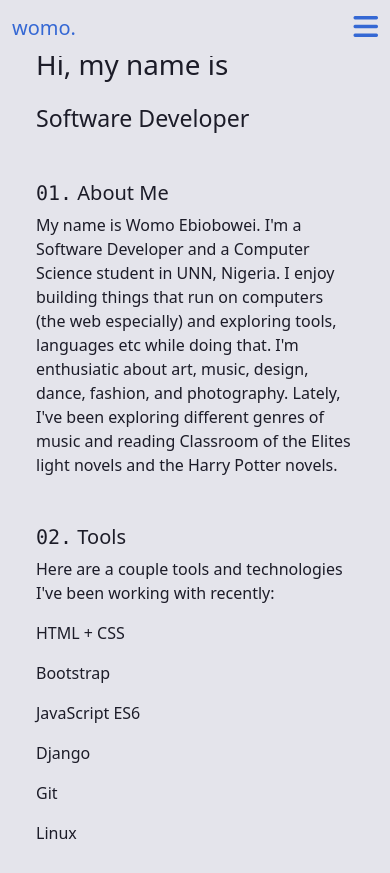
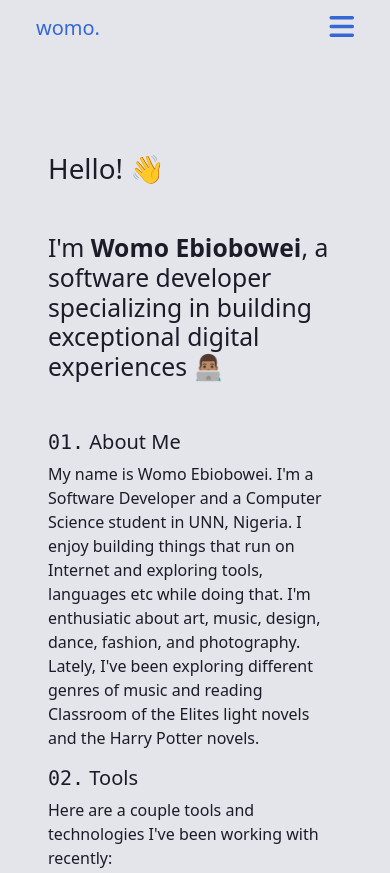
Before and after one commit to Womoemy/womofolio, a plain HTML site: page index.html in a window 390 px wide. Shown: the top 873 px of the page. Drawn offline with Linux system fonts and the light colour scheme.

Commit message:
style: responsive intro section

```diff
--- a/css/style.css
+++ b/css/style.css
@@ -10,6 +10,9 @@ body {
     background-color: #E4E4EB;
     color: #1C1C28;
 }
+
+/* header section styles
+  =================================================================*/
 header {
     background-color: inherit;
     /* box-shadow: 0px 0px 2px rgba(40, 41, 61, 0.04),
@@ -44,4 +47,10 @@ header {
     color: #28293D;
 }
 
-/* main section styles */
+/* main section styles
+  =================================================================*/
+@media (min-width: 768px) {
+    .intro-tagline {
+        width: 70%;
+    }
+}
--- a/index.html
+++ b/index.html
@@ -11,8 +11,8 @@
     <!-- <link href="https://cdn.jsdelivr.net/npm/bootstrap@5.3.0-alpha1/dist/css/bootstrap.min.css" rel="stylesheet" integrity="sha384-GLhlTQ8iRABdZLl6O3oVMWSktQOp6b7In1Zl3/Jr59b6EGGoI1aFkw7cmDA6j6gD" crossorigin="anonymous"> -->
 </head>
 <body>
-    <header class="fixed-top">
-        <nav id="navbar" class="navbar navbar-expand-md navbar-expand-lg">
+    <header class="sticky-top">
+        <nav id="navbar" class="navbar navbar-expand-md px-4">
             <div class="container-fluid">
                 <a class="navbar-brand" href="#">womo.</a>
                 <a class="d-md-none" data-bs-toggle="offcanvas" href="#offcanvasNavbar" role="button" aria-controls="offcanvasNavbar">
@@ -25,10 +25,10 @@
                     </div>
                     <div class="offcanvas-body">
                         <ul class="navbar-nav align-items-md-center justify-content-md-end flex-grow-1 pe-md-4">
-                            <li class="nav-item d-md-flex align-self-md-center align-items-md-center font-monospace mb-4 mb-md-0">
+                            <li class="nav-item d-md-flex align-self-md-center align-items-md-center font-monospace me-3 mb-4 mb-md-0">
                                 <a class="nav-link" href="#about">About</a>
                             </li>
-                            <li class="nav-item d-md-flex align-items-md-center font-monospace mb-4 mb-md-0">
+                            <li class="nav-item d-md-flex align-items-md-center font-monospace me-3 mb-4 mb-md-0">
                                 <a class="nav-link" href="#tools">Tools</a>
                             </li>
                             <li class="nav-item d-md-flex align-items-md-center font-monospace mb-4 mb-md-0">
@@ -40,32 +40,34 @@
                         </ul>
                         <hr class="divider" />
                         <div class="d-grid d-md-flex my-4">
-                            <a href="assets/womo_ebiobowei_resume.pdf" class="btn btn-outline-primary font-monospace  px-4 py-2 mx-auto resume-link" role="button">Resume</a>
+                            <a href="assets/womo_ebiobowei_resume.pdf" class="btn btn-outline-primary font-monospace px-4 py-2 mx-auto resume-link" role="button">Resume</a>
                         </div>
                     </div>
                 </div>
             </div>
         </nav>
     </header>
-    <main class="container-fluid" id="content">
-        <section id="hero" class="my-5 mx-4">
-            <h1 class="mb-4">Hi, my name is </h1>
-            <!--  wave emoji &#128075; -->
-            <h3>Software Developer</h3>
+    <main class="container-fluid px-5 py-5" id="content">
+        <section id="intro" class="">
+            <h1 class="fw-light my-5">Hello! &#128075;</h1>
+            <h2 class="intro-tagline fw-light my-5">
+                I'm <span class="name fw-semibold">Womo Ebiobowei</span>, a software developer
+                specializing in building exceptional digital experiences &#128104;&#127997;&#8205;&#128187;
+            </h2>
         </section>
-        <section id="about" class="my-4 mx-4">
+        <section id="about" class="">
             <h5><span class="numbering font-monospace">01.</span> About Me</h5>
             <p class="text-middle">
                 My name is Womo Ebiobowei.
                 I'm a Software Developer and a Computer Science student
-                in UNN, Nigeria. I enjoy building things that run on computers
-                (the web especially) and exploring tools, languages etc while doing that.
+                in UNN, Nigeria. I enjoy building things that run on Internet
+                and exploring tools, languages etc while doing that.
                 I'm enthusiatic about art, music, design, dance, fashion, and photography.
                 Lately, I've been exploring different genres of music and
                 reading Classroom of the Elites light novels and the Harry Potter novels.
             </p>
         </section>
-        <section id="tools" class="my-5 mx-4">
+        <section id="tools" class="">
             <h5><span class="numbering font-monospace">02.</span> Tools</h5>
             <p>Here are a couple tools and technologies I've been working with recently:</p>
             <div class="d-flex flex-column">
```
